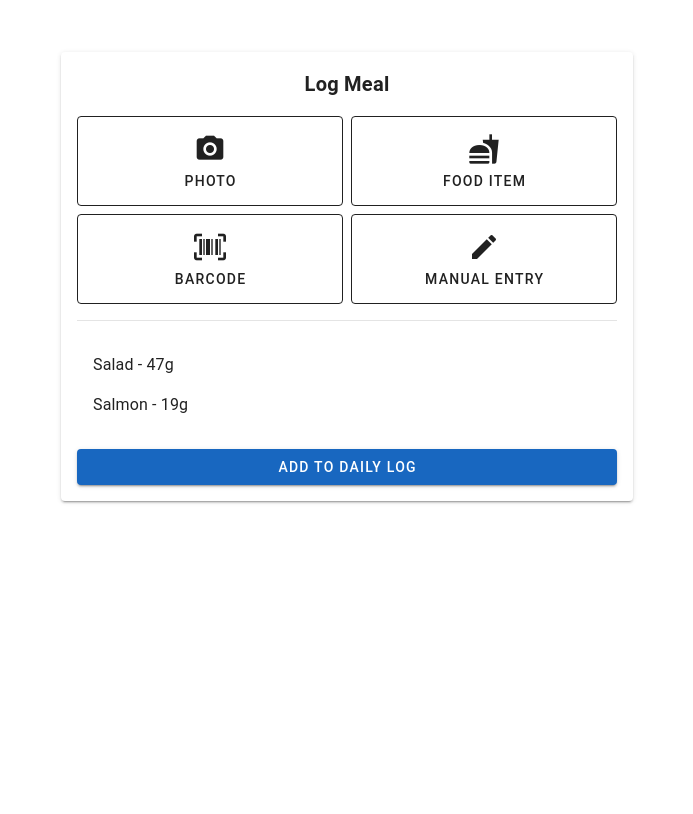
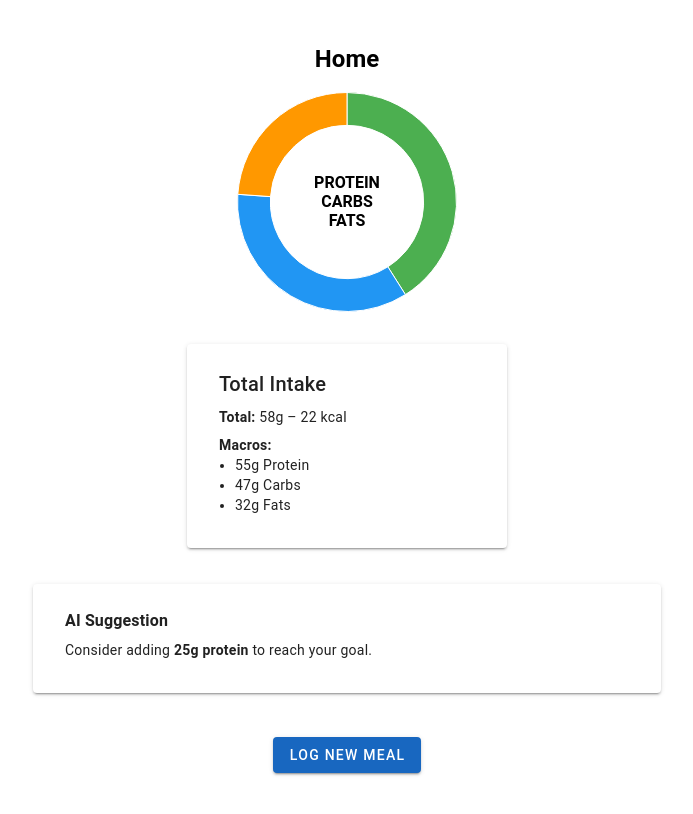
Before and after one commit to tom-robinsonuk/yimsy, a Vue app in the folder frontend/: page / in a window 1280 px wide. Shown: the top 814 px of the page, without its empty margins (293-986 px from the left). Built offline with nearby package versions, Linux system fonts and the light colour scheme.

Commit message:
successfully added page routing

```diff
--- a/frontend/package.json
+++ b/frontend/package.json
@@ -15,6 +15,7 @@
     "vue": "^3.5.13",
     "vue-chart.js": "^0.2.0",
     "vue-chartjs": "^5.3.2",
+    "vue-router": "^4.5.1",
     "vuetify": "^3.8.0-beta.0"
   },
   "devDependencies": {
--- a/frontend/src/App.vue
+++ b/frontend/src/App.vue
@@ -1,9 +1,3 @@
 <template>
-  <v-app>
-    <Home />
-  </v-app>
+  <router-view />
 </template>
-
-<script setup>
-import Home from './components/LogMeal.vue'
-</script>
--- a/frontend/src/components/Home.vue
+++ b/frontend/src/components/Home.vue
@@ -40,8 +40,8 @@
     <!-- Log New Meal Button -->
     <v-row justify="center" class="mt-4 mb-10">
     <v-col cols="auto">
-        <v-btn color="primary" large>
-        Log New Meal
+        <v-btn block color="primary" class="mt-4" @click="$router.push('/log')">
+            Log New Meal
         </v-btn>
     </v-col>
     </v-row>
```
Also changed, not shown: frontend/src/main.js (+9 -10 lines), frontend/src/router/index.js (added, +15 -0 lines), 1 other file (tests, documents, lock files or other folders).
